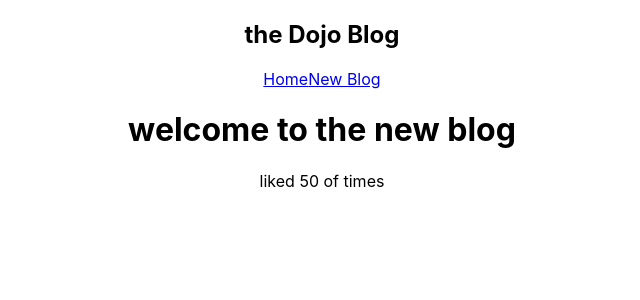
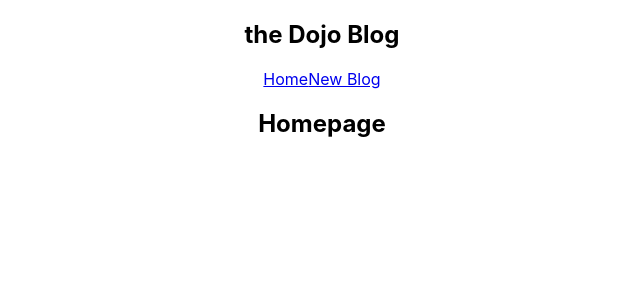
Before and after one commit to Hoybaby/React-Blogger, a React (Create React App) app: page / in a window 1280 px wide. Shown: the top 300 px of the page, without its empty margins (318-958 px from the left). Built offline with nearby package versions, Linux system fonts and the light colour scheme.

Commit message:
content is displaying properly after importing the component

```diff
--- a/src/App.js
+++ b/src/App.js
@@ -1,6 +1,7 @@
 import logo from './logo.svg';
 import './App.css';
 import Navbar from "./Navbar";
+import Home from "./Home";
 
 function App() {
   const title = "welcome to the new blog";
@@ -10,8 +11,7 @@ function App() {
     <div className="App">
       <Navbar/>
       <div className="content">
-        <h1>{title}</h1>
-        <p>liked {likes} of times</p>
+        <Home/>
       </div>
     </div>
   );
```
Also changed, not shown: 1 other file (tests, documents, lock files or other folders).
